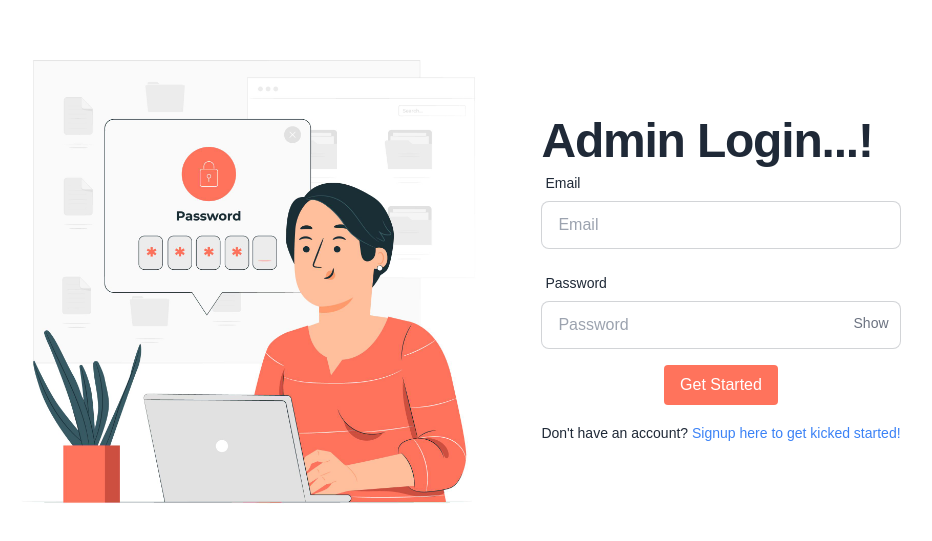
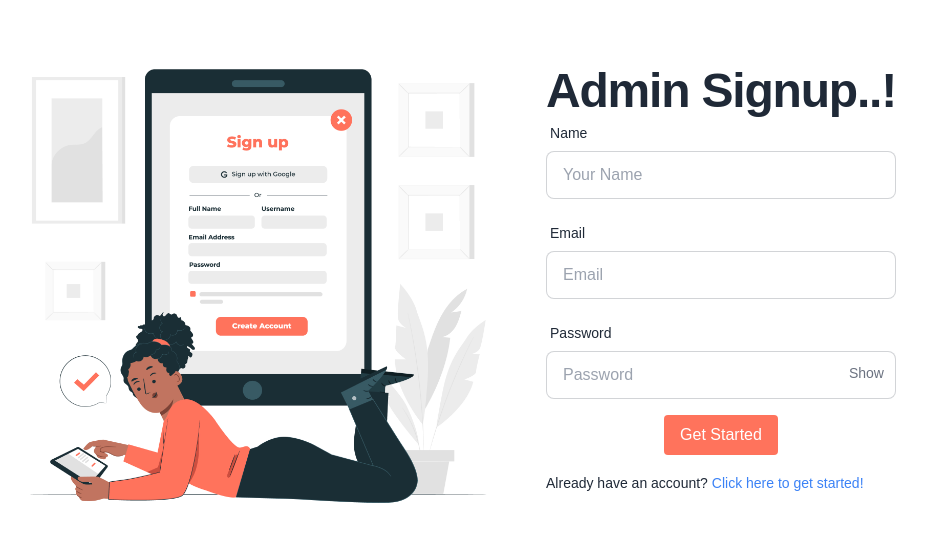
Before and after one commit to vishnuprd/project-asset, a React (Create React App) app in the folder client/: page /signup in a window 1280 px wide. Shown: the part 119-660 px from the top of the page, without its empty margins (183-1115 px from the left). Built offline with nearby package versions, Linux system fonts and the light colour scheme.

Commit message:
admin signup page changes

```diff
--- a/client/src/components/adminsignup/index.jsx
+++ b/client/src/components/adminsignup/index.jsx
@@ -1,23 +1,30 @@
 import React, { useState } from "react";
+import Signup from "../../assets/signup.jpg";
 import { useNavigate } from "react-router-dom";
 import axios from "axios";
-import Login from "../../assets/login.jpg";
-import { useAuth } from "../../components/layout/authcontext.js";
-import { ToastContainer, toast } from 'react-toastify';
+import { ToastContainer, toast } from "react-toastify";
 
-export default function AdminLogin() {
+export default function AdminSignup() {
   const [formData, setFormData] = useState({
+    name: "",
     email: "",
     password: "",
   });
   const [errors, setErrors] = useState({});
   const [showPassword, setShowPassword] = useState(false);
   const navigate = useNavigate();
-  const { login } = useAuth();
 
   const Inputform = [
     {
       id: 1,
+      name: "name",
+      type: "text",
+      placeholder: "Your Name",
+      label: "Name",
+      required: true,
+    },
+    {
+      id: 2,
       name: "email",
       type: "email",
       placeholder: "Email",
@@ -25,7 +32,7 @@ export default function AdminLogin() {
       required: true,
     },
     {
-      id: 2,
+      id: 3,
       name: "password",
       type: "password",
       placeholder: "Password",
@@ -36,6 +43,9 @@ export default function AdminLogin() {
 
   const formValidation = (values) => {
     const errors = {};
+    if (!values.name || values.name.length <= 6) {
+      errors.name = "Enter a valid name, must be more than 6 characters.";
+    }
     if (!values.email || !/\S+@\S+\.\S+/.test(values.email)) {
       errors.email = "Enter a valid email address.";
     }
@@ -47,10 +57,7 @@ export default function AdminLogin() {
 
   const handleChange = (e) => {
     const { name, value } = e.target;
-    setFormData({
-      ...formData,
-      [name]: value,
-    });
+    setFormData({ ...formData, [name]: value });
   };
 
   const handleSubmit = async (e) => {
@@ -65,26 +72,19 @@ export default function AdminLogin() {
 
     try {
       const response = await axios.post(
-        `${process.env.REACT_APP_API_URL}/api/admin/login`,
+        `${process.env.REACT_APP_API_URL}/api/admin/signup`,
         formData
       );
 
-      if (response.status === 200) {
-        const { token, user } = response.data;
-        localStorage.setItem("token", token);
-        localStorage.setItem("user", JSON.stringify(user));
-
-        login(token);
-        toast.success("Login successful!");
-
-        navigate("/dashboard");
+      if (response.status === 201) {
+        localStorage.setItem("user", JSON.stringify(response.data));
+        toast.success("Signup successful! 😍");
+        setTimeout(() => navigate("/"), 2000);
       } else {
-        toast.error(`Login Error: ${response.data.message}`);
+        toast.error(`Signup Error: ${response.data.message} 😒`);
       }
     } catch (error) {
-      const errorMessage =
-        error.response?.data?.message || error.message || "Something went wrong!";
-      toast.error(`Login Error: ${errorMessage}`);
+      toast.error(`Signup Error: ${error.message} 😒`);
     }
   };
 
@@ -92,12 +92,12 @@ export default function AdminLogin() {
     <div className="hero min-h-screen">
       <div className="hero-content flex-col lg:flex-row md:flex-row sm:flex-col items-center">
         <img
-          src={Login}
-          className="max-w-xs sm:max-w-sm md:max-w-md lg:max-w-lg rounded-lg "
-          alt="Login"
+          src={Signup}
+          className="max-w-xs sm:max-w-sm md:max-w-md lg:max-w-lg rounded-lg"
+          alt="Signup"
         />
         <div className="w-full md:w-1/2 sm:w-full p-4">
-          <h1 className="">Admin Login...!</h1>
+          <h1 className="">Admin Signup..!</h1>
           <form onSubmit={handleSubmit}>
             <div className="form-control">
               {Inputform.map((input) => (
@@ -141,20 +141,15 @@ export default function AdminLogin() {
                 Get Started
               </button>
             </div>
+            <div className="mt-4">
+              <span className="text-sm">
+                Already have an account?{" "}
+                <a href="/" className="text-blue-500 hover:underline">
+                  Click here to get started!
+                </a>
+              </span>
+            </div>
           </form>
-
-
-          <div className="mt-4">
-            <span className="text-sm">
-              Don't have an account?{" "}
-              <a
-                href="/signup"
-                className="text-blue-500 hover:underline"
-              >
-                Signup here to get kicked started!
-              </a>
-            </span>
-          </div>
         </div>
       </div>
     </div>
```
